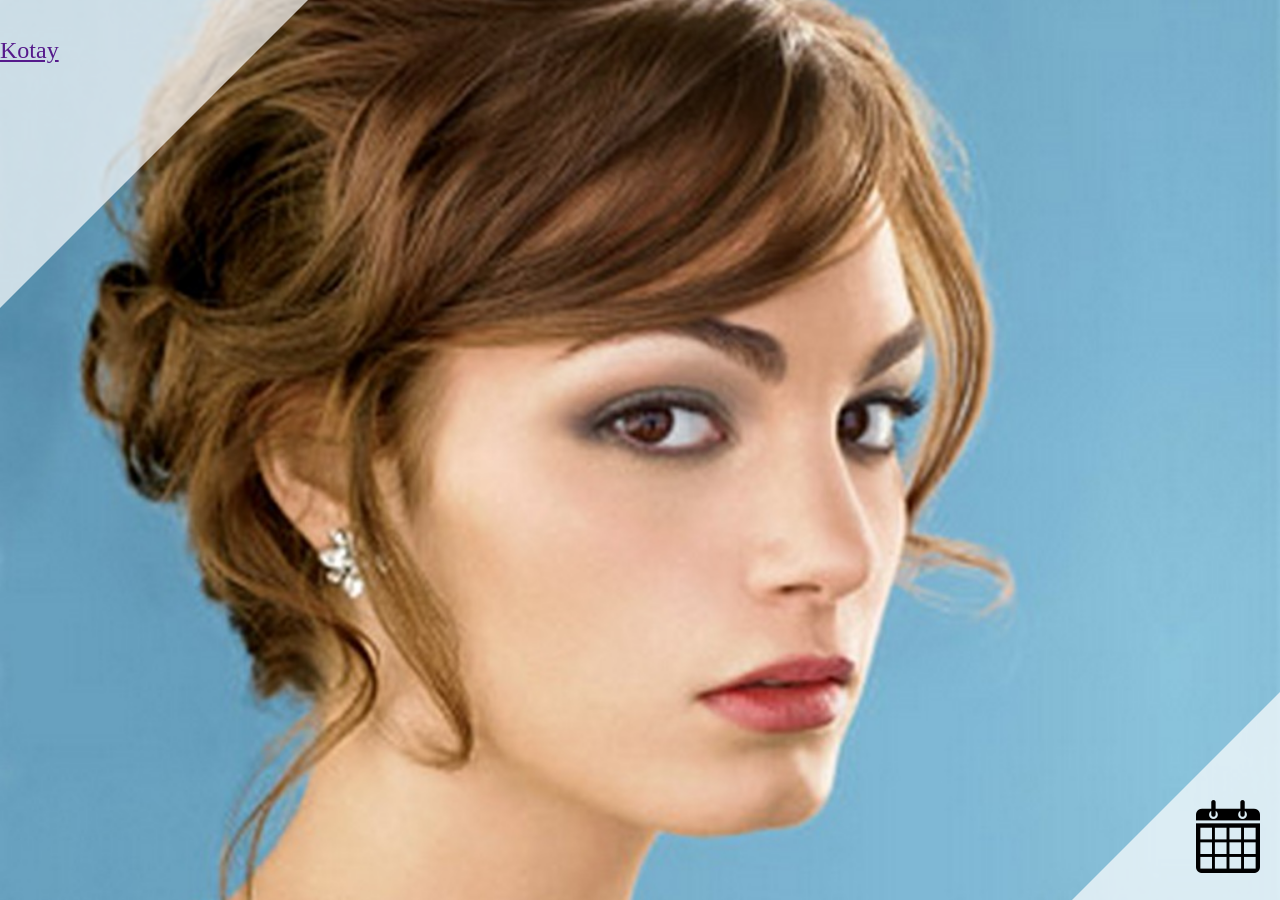
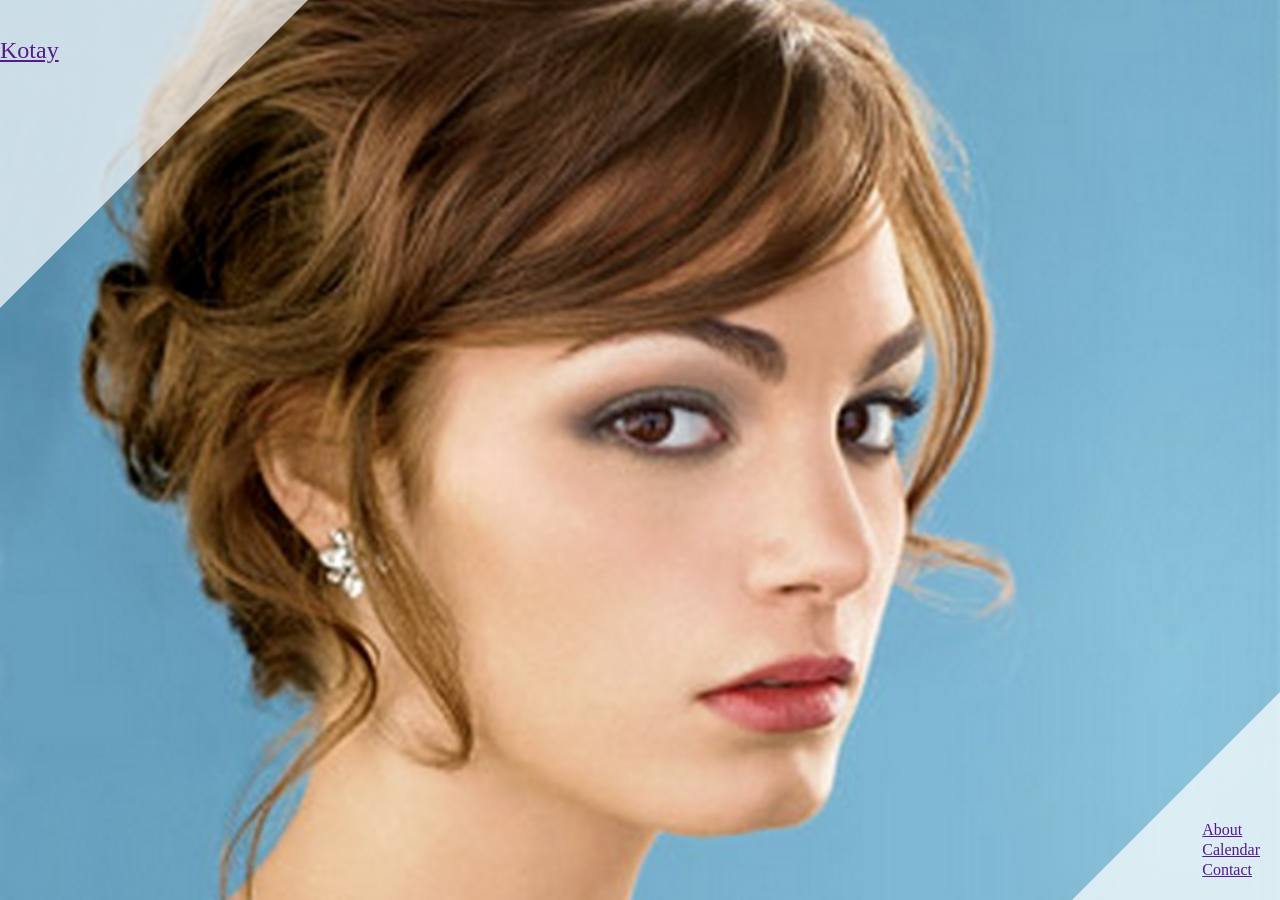
Before and after one commit to metamn/kotay, a Jekyll site: the page built from index.html, in a window 1280 px wide. Built offline with Jekyll 4.4.1, drawn with Linux system fonts in a browser that asks for light colours; nearby versions of some CDN libraries.

Commit message:
Playing with frontpage navigation

```diff
--- a/_includes/footer.html
+++ b/_includes/footer.html
@@ -1,6 +1,10 @@
 <footer>
-  <a href="" title="Calendar">
-    <img id="calendar" src="/images/calendar.png">
-  </a>
+  <nav>
+    <ul>
+      <li><a href="">About</a></li>
+      <li><a href="">Calendar</a></li>
+      <li><a href="">Contact</a></li>
+    </ul>
+  </nav>
   <div class="arrow-left"></div>
 </footer>
--- a/assets/jquery.init.js
+++ b/assets/jquery.init.js
@@ -6,4 +6,28 @@ jQuery(document).ready(function() {
     jQuery(this).delay(6000 * index).fadeOut('slow').fadeIn('slow');
   });
 
+  // Click on background image and show menu
+  jQuery("footer nav a").click(function(event) {
+    event.preventDefault();
+    alert('a');
+
+    jQuery('.arrow-right').animate({
+      borderLeftWidth: "70em",
+      borderTopWidth: "70em",
+      borderRightWidth: "70em",
+      borderBottomWidth: "70em",
+      top: "-80em"
+    }, 1500 );
+
+    jQuery('.arrow-left').animate({
+      borderLeftWidth: "60em",
+      borderTopWidth: "60em",
+      borderRightWidth: "60em",
+      borderBottomWidth: "60em",
+      bottom: "-80em",
+      left: "35%"
+    }, 1500 );
+
+  });
+
 });
--- a/assets/layout.css
+++ b/assets/layout.css
@@ -1,9 +1,9 @@
 /*
 Syntax error: Undefined variable: "$pad".
-        on line 45 of /home/cs/work/kotay/assets/layout.scss
+        on line 47 of /home/cs/work/kotay/assets/layout.scss
 
 Backtrace:
-/home/cs/work/kotay/assets/layout.scss:45
+/home/cs/work/kotay/assets/layout.scss:47
 /var/lib/gems/1.8/gems/sass-3.1.20/lib/sass/../sass/script/variable.rb:49:in `_perform'
 /var/lib/gems/1.8/gems/sass-3.1.20/lib/sass/../sass/script/node.rb:40:in `perform'
 /var/lib/gems/1.8/gems/sass-3.1.20/lib/sass/../sass/script/operation.rb:74:in `_perform'
@@ -118,4 +118,4 @@ Backtrace:
 body:before {
   white-space: pre;
   font-family: monospace;
-  content: "Syntax error: Undefined variable: \"$pad\".\A         on line 45 of /home/cs/work/kotay/assets/layout.scss"; }
+  content: "Syntax error: Undefined variable: \"$pad\".\A         on line 47 of /home/cs/work/kotay/assets/layout.scss"; }
--- a/assets/screen.css
+++ b/assets/screen.css
@@ -157,13 +157,17 @@ h4 {
 
 /* block element -- expand something full size inside a container
 */
-/* line 4, layout.scss */
+/* line 2, layout.scss */
+body.startpage .container {
+  overflow: hidden;
+}
+/* line 6, layout.scss */
 body.startpage .container header .arrow-right {
   width: 0;
   height: 0;
-  border-top: 20em solid transparent;
-  border-bottom: 20em solid transparent;
-  border-left: 20em solid rgba(255, 255, 255, 0.7);
+  border-width: 20em;
+  border-style: solid;
+  border-color: transparent transparent transparent rgba(255, 255, 255, 0.7);
   -webkit-background-clip: padding-box;
   /* for Safari */
   background-clip: padding-box;
@@ -172,7 +176,7 @@ body.startpage .container header .arrow-right {
   top: -27em;
   z-index: -1;
 }
-/* line 21, layout.scss */
+/* line 23, layout.scss */
 body.startpage .container #content #background-image {
   position: fixed;
   top: -50%;
@@ -181,7 +185,7 @@ body.startpage .container #content #background-image {
   height: 200%;
   z-index: -2;
 }
-/* line 29, layout.scss */
+/* line 31, layout.scss */
 body.startpage .container #content #background-image img {
   position: absolute;
   top: 0;
@@ -192,12 +196,12 @@ body.startpage .container #content #background-image img {
   min-width: 50%;
   min-height: 50%;
 }
-/* line 43, layout.scss */
-body.startpage .container footer #calendar {
+/* line 45, layout.scss */
+body.startpage .container footer nav {
   float: right;
-  margin: 3.75em 1.25em 0 0;
+  margin: 5em 1.25em 0 0;
 }
-/* line 47, layout.scss */
+/* line 49, layout.scss */
 body.startpage .container footer .arrow-left {
   width: 0;
   height: 0;
```
Also changed, not shown: assets/layout.scss (+7 -5 lines), 8 other files.
